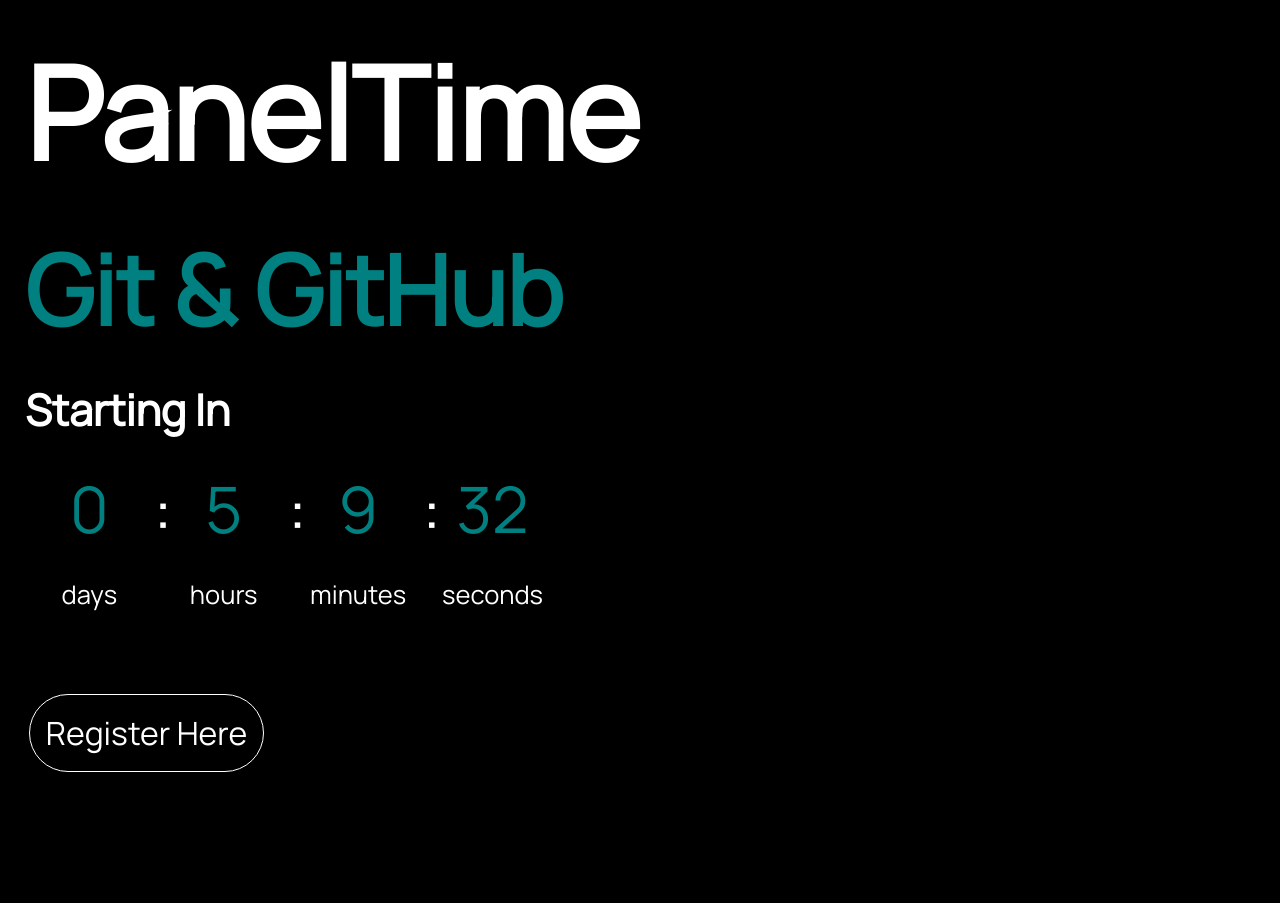
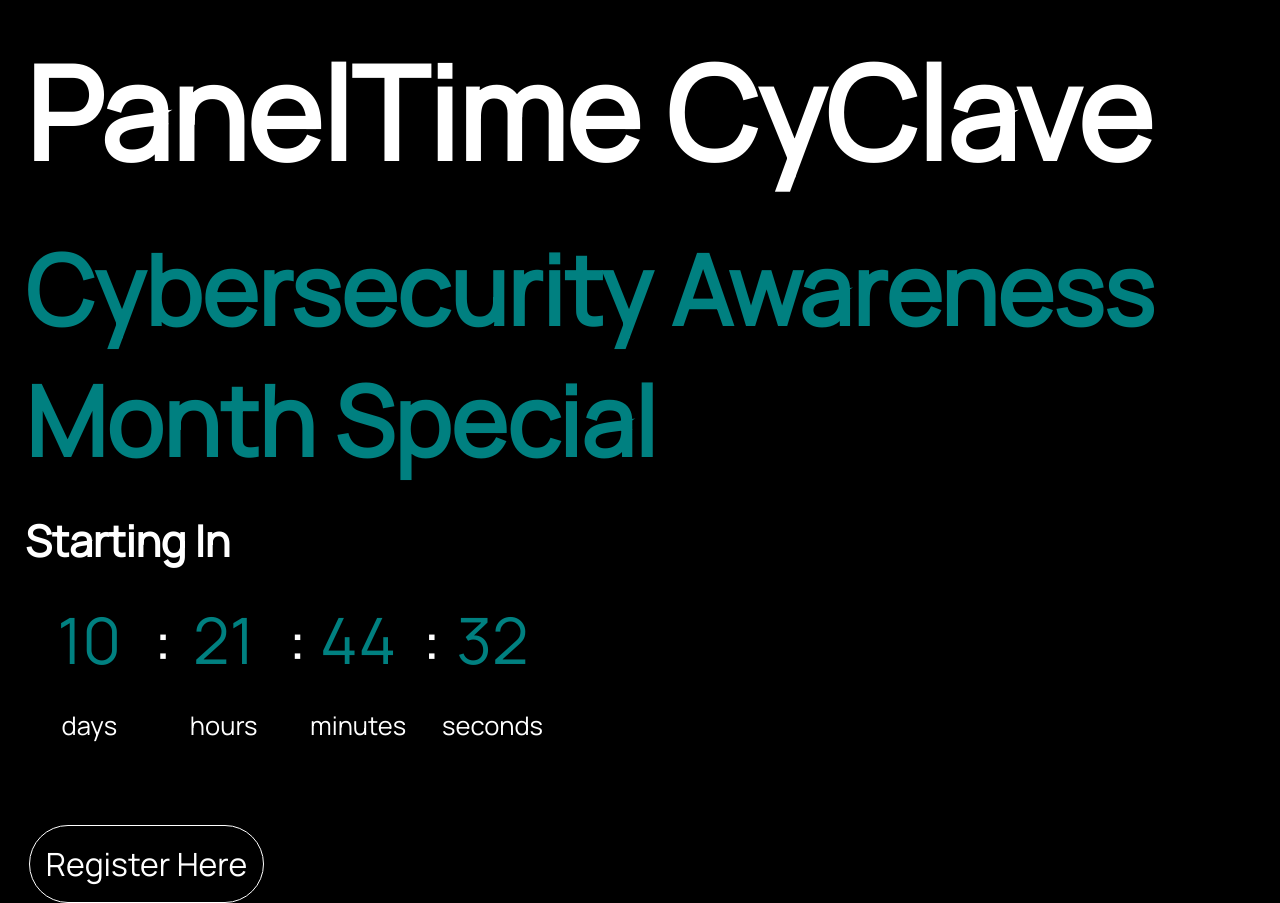
Before and after one commit to thisisatestaccou/paneltime, a Jekyll site: the page built from index.md, in a window 1280 px wide. Built offline with Jekyll 4.4.1, drawn with Linux system fonts in a browser that asks for light colours.

Commit message:
Update index.md

```diff
--- a/index.md
+++ b/index.md
@@ -1,8 +1,8 @@
 ---
-title: PanelTime
+title: PanelTime CyClave
 layout: widget
-event: Git & GitHub
+event: Cybersecurity Awareness Month Special
 register: https://bit.ly/PanelTime
 join: https://google.meet
-date: Oct 20, 2021 01:25:00
+date: Oct 30, 2021 18:00:00
 ---
```
